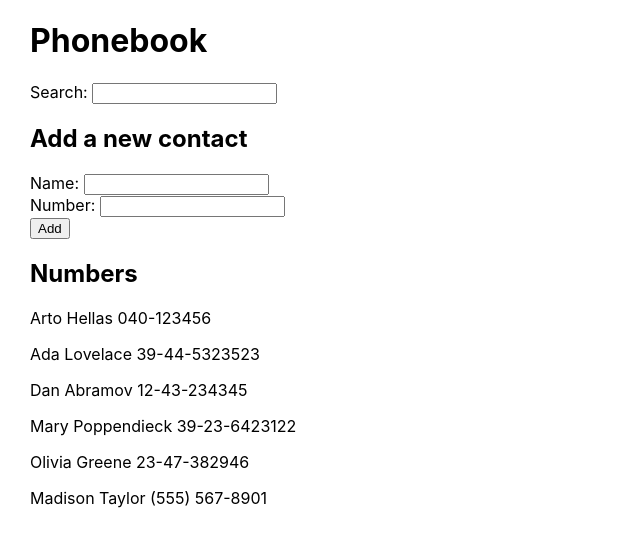
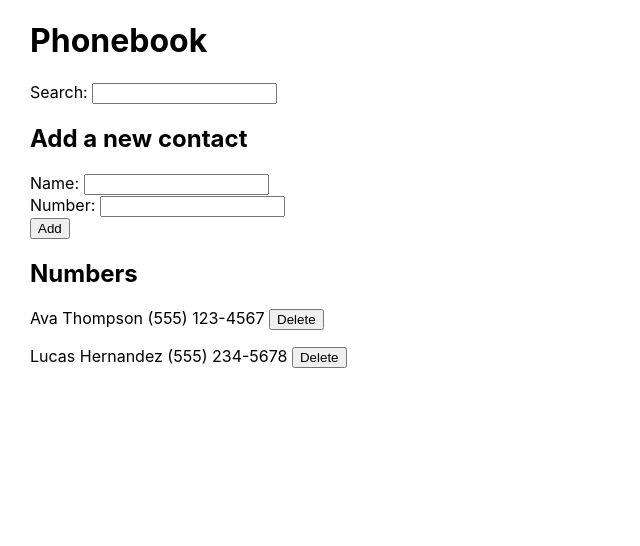
Before and after one commit to cazbacelar/fullstackopen, a React (Create React App) app in the folder part2/phonebook/: page / in a window 1280 px wide. Shown: the top 546 px of the page, without its empty margins (0-640 px from the left). Built offline with nearby package versions, Linux system fonts and the light colour scheme; data requests are answered from the project's data file.

Commit message:
complete exercise 2.14

```diff
--- a/part2/phonebook/db.json
+++ b/part2/phonebook/db.json
@@ -1,34 +1,14 @@
 {
   "persons": [
     {
-      "name": "Arto Hellas",
-      "number": "040-123456",
+      "name": "Ava Thompson",
+      "number": "(555) 123-4567",
       "id": 1
     },
     {
-      "name": "Ada Lovelace",
-      "number": "39-44-5323523",
+      "name": "Lucas Hernandez",
+      "number": "(555) 234-5678",
       "id": 2
-    },
-    {
-      "name": "Dan Abramov",
-      "number": "12-43-234345",
-      "id": 3
-    },
-    {
-      "name": "Mary Poppendieck",
-      "number": "39-23-6423122",
-      "id": 4
-    },
-    {
-      "name": "Olivia Greene",
-      "number": "23-47-382946",
-      "id": 5
-    },
-    {
-      "name": "Madison Taylor",
-      "number": "(555) 567-8901",
-      "id": 6
     }
   ]
 }
--- a/part2/phonebook/src/App.js
+++ b/part2/phonebook/src/App.js
@@ -1,5 +1,4 @@
 import { useState, useEffect } from "react"
-import axios from "axios"
 import Persons from "./components/Persons"
 import Search from "./components/Search"
 import PersonForm from "./components/PersonForm"
@@ -67,6 +66,19 @@ const App = () => {
     }
   }
 
+  const deletePerson = (id, name) => {
+    if (!window.confirm(`Delete ${name}?`)) {
+      return
+    }
+
+    personService.destroy(id).then(() => {
+      personService.getAll().then((initialPersons) => {
+        setPersons(initialPersons)
+        setPersonsCopy(initialPersons)
+      })
+    })
+  }
+
   return (
     <div>
       <h1>Phonebook</h1>
@@ -80,7 +92,7 @@ const App = () => {
         handleNumberChange={handleNumberChange}
       />
       <h2>Numbers</h2>
-      <Persons persons={persons} />
+      <Persons persons={persons} handleDelete={deletePerson} />
     </div>
   )
 }
--- a/part2/phonebook/src/components/Persons.js
+++ b/part2/phonebook/src/components/Persons.js
@@ -1,18 +1,34 @@
-const Person = ({ name, number }) => {
+const DeleteButton = ({ handleDelete }) => {
+  return (
+    <>
+      <button onClick={handleDelete}>Delete</button>
+    </>
+  )
+}
+
+const Person = ({ name, number, handleDelete }) => {
   return (
     <div>
-      <p>{name} {number}</p>
+      <p>
+        {name} {number} <DeleteButton handleDelete={handleDelete} name={name} />
+      </p>
     </div>
   )
 }
 
-const Persons = (props) => {
+const Persons = ({ persons, handleDelete }) => {
   // props.persons = array of objects
-  const persons = props.persons
 
   return (
     <div>
-      {persons.map((person) => <Person key={person.id} name={person.name} number={person.number} />)}
+      {persons.map((person) => (
+        <Person
+          key={person.id}
+          name={person.name}
+          number={person.number}
+          handleDelete={() => handleDelete(person.id, person.name)}
+        />
+      ))}
     </div>
   )
 }
--- a/part2/phonebook/src/services/persons.js
+++ b/part2/phonebook/src/services/persons.js
@@ -1,3 +1,4 @@
+/* eslint-disable import/no-anonymous-default-export */
 import axios from 'axios'
 const baseUrl = 'http://localhost:3001/persons'
 
@@ -16,4 +17,9 @@ const update = (id, newObject) => {
   return request.then(response => response.data)
 }
 
-export default { getAll, create, update }
+const destroy = (id) => {
+  const request = axios.delete(`${baseUrl}/${id}`)
+  return request
+}
+
+export default { getAll, create, update, destroy }
```
